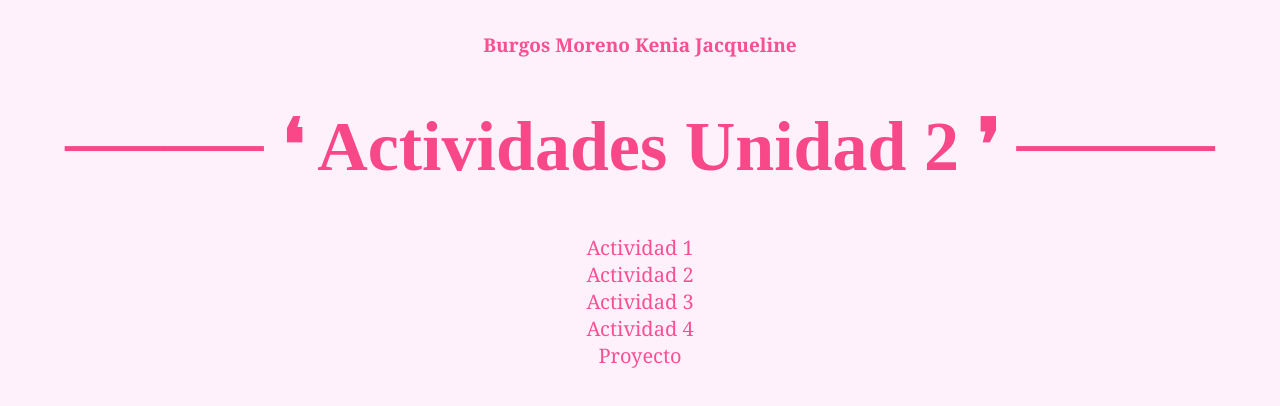
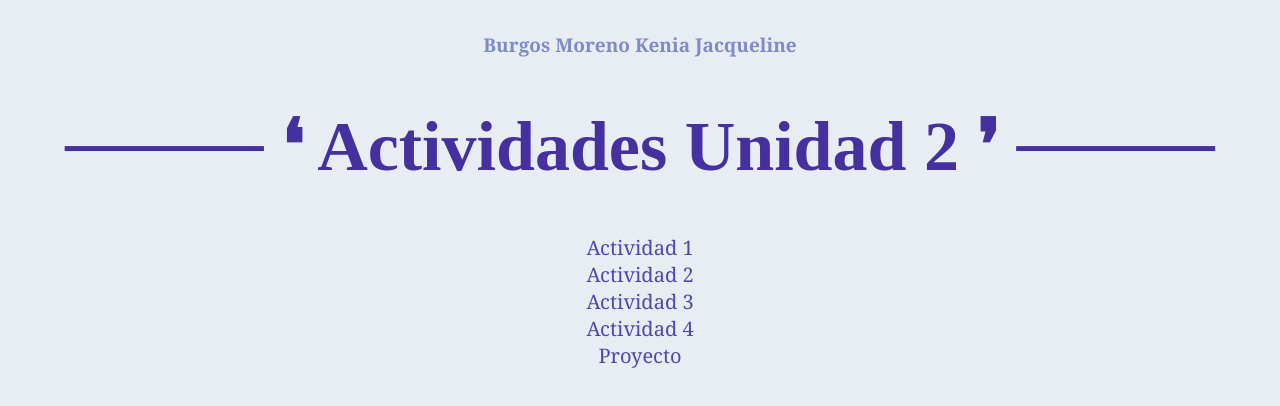
Before and after one commit to KeniaBurgos/U2ConstruyePagiWeb, a plain HTML site: page index.html in a window 1280 px wide. Drawn offline with Linux system fonts and the light colour scheme.

Commit message:
<!DOCTYPE html> <html lang="en"> <head>   <meta charset="UTF-8">   <meta http-equiv="X-UA-Compatible" content="IE=edge">   <meta name="viewport" content="width=device-width, initial-scale=1.0">   <title>Actividades Unidad II</title>   <style>       body {           background-color: #e8edf3;           text-align: center;       }       h5 {           font-family: Cambria;           font-size: 19px;           color: #7f8ac9;       }       h1 {           font-family: Calisto MT;           font-size: 70px;           color: #45309f;       }       [href]{           color: #4f47ad;           font-family: Cambria;           font-size: 20px;           text-decoration: none;       }   </style> </head> <body>
  <h5>Burgos Moreno Kenia Jacqueline</h5>
    <h1>──── ❛ Actividades Unidad 2 ❜ ────</h1>

<a href="actividad1.html" target="_blank">Actividad 1</a>
  <br>
<a href="actividad2.html" target="_black">Actividad 2</a>
  <br>
<a href="actividad3.html" target="_blank">Actividad 3</a>
  <br>
<a href="actividad4.html" target="_black">Actividad 4</a>
  <br>
<a href="ProyectoU2.html" target="_black">Proyecto</a>
</body>
</html>

```diff
--- a/index.html
+++ b/index.html
@@ -7,21 +7,21 @@
   <title>Actividades Unidad II</title>
   <style>
       body {
-          background-color: #fff1fb;
+          background-color: #e8edf3;
           text-align: center;
       }
       h5 {
           font-family: Cambria;
           font-size: 19px;
-          color: #f85090;
+          color: #7f8ac9;
       }
       h1 {
           font-family: Calisto MT;
           font-size: 70px;
-          color: #f84888;
+          color: #45309f;
       }
       [href]{
-          color: #f85090;
+          color: #4f47ad;
           font-family: Cambria;
           font-size: 20px;
           text-decoration: none;
```
